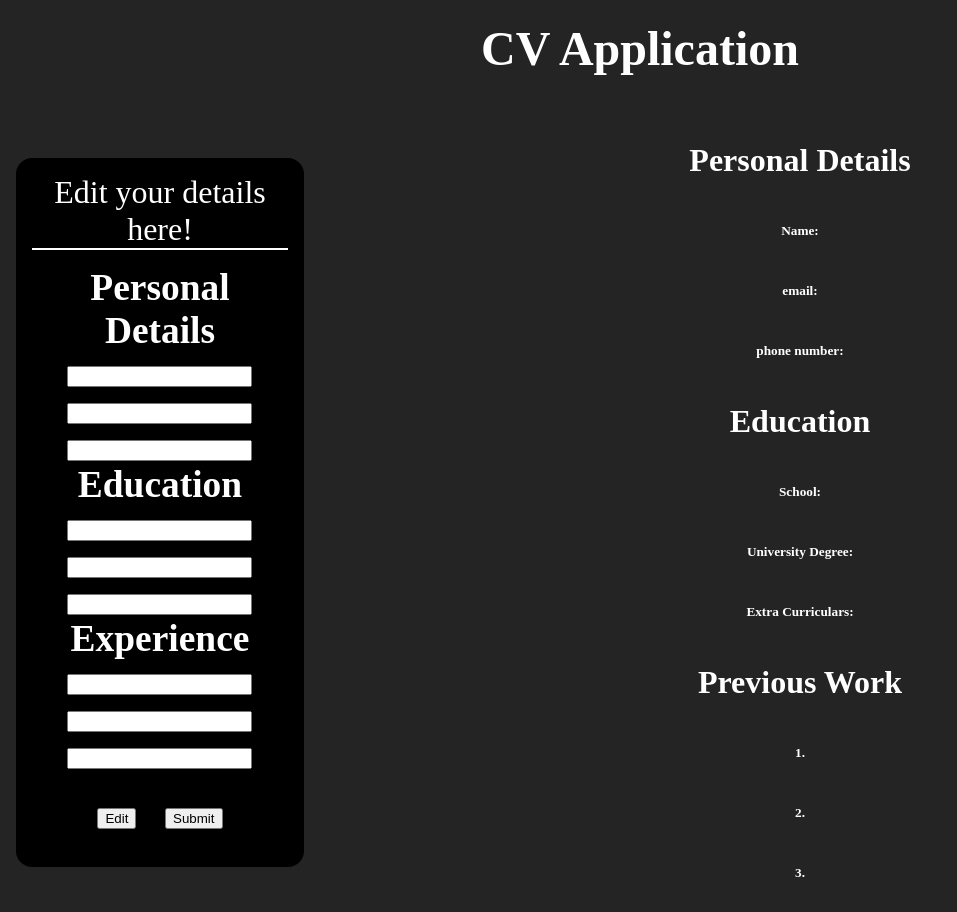
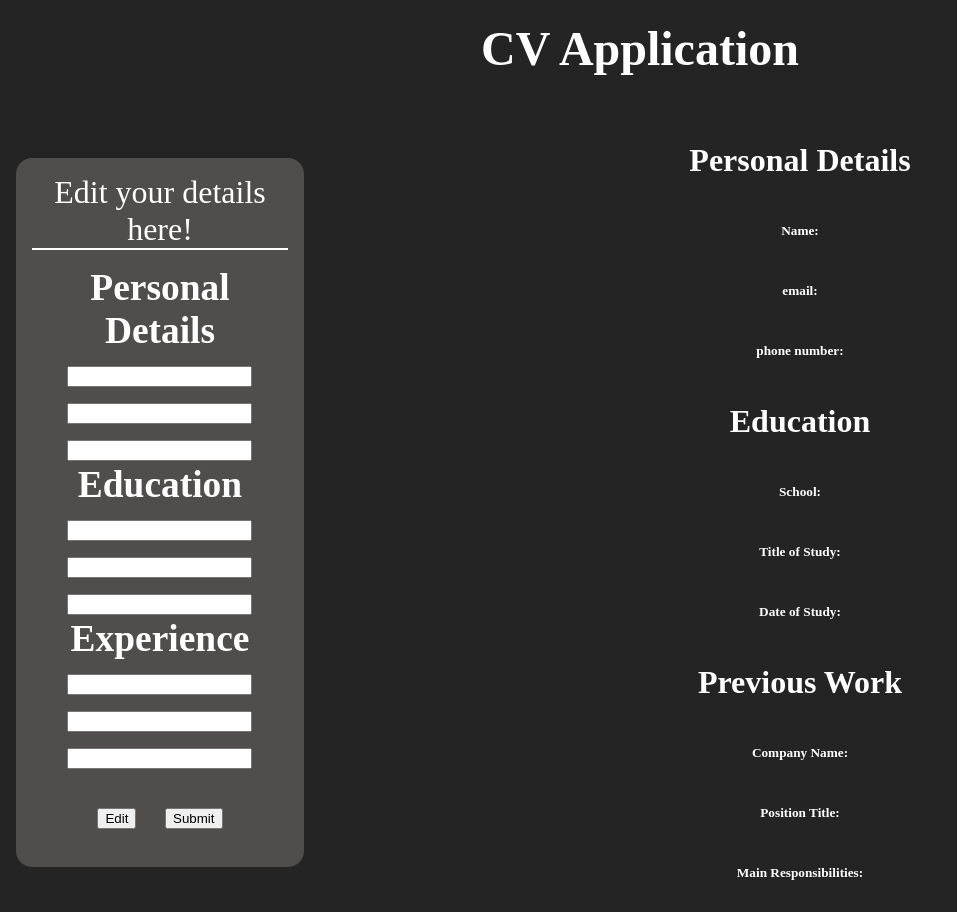
Before and after one commit to Anthony-McDonald/react-cv-application, a React (Vite) app in the folder reactCvApplication/: page / in a window 1280 px wide. Shown: the whole page, without its empty margins (0-957 px from the left). Built offline with nearby package versions, Linux system fonts and the light colour scheme.

Commit message:
css touchups

```diff
--- a/reactCvApplication/src/components/MainArea.jsx
+++ b/reactCvApplication/src/components/MainArea.jsx
@@ -64,8 +64,8 @@ export default function MainArea() {
 <div className="right-side">
 {/* <h3>rightSide</h3>  */}
 <CVSection name={"Personal Details"} details1={"Name: " + lastValues.pd1} details2={"email: " + lastValues.pd2} details3={"phone number: " + lastValues.pd3}></CVSection>
-<CVSection name={"Education"} details1={"School: " + lastValues.ed1} details2={"University Degree: " +lastValues.ed2} details3={"Extra Curriculars: " + lastValues.ed3}></CVSection>
-<CVSection name={"Previous Work"} details1={"1. " + lastValues.ex1} details2={"2. " + lastValues.ex2} details3={"3." + lastValues.ex3}></CVSection>
+<CVSection name={"Education"} details1={"School: " + lastValues.ed1} details2={"Title of Study: " +lastValues.ed2} details3={"Date of Study: " + lastValues.ed3}></CVSection>
+<CVSection name={"Previous Work"} details1={"Company Name:  " + lastValues.ex1} details2={"Position Title: " + lastValues.ex2} details3={"Main Responsibilities: " + lastValues.ex3}></CVSection>
 </div>
 
 </div>
--- a/reactCvApplication/src/styles/main-styles.css
+++ b/reactCvApplication/src/styles/main-styles.css
@@ -45,7 +45,7 @@
 
 .editable-form {
 
-background-color: black;
+background-color: rgb(80, 77, 77);
 border-radius: 1rem;
 width: 80%;
 padding: 1rem;
```
